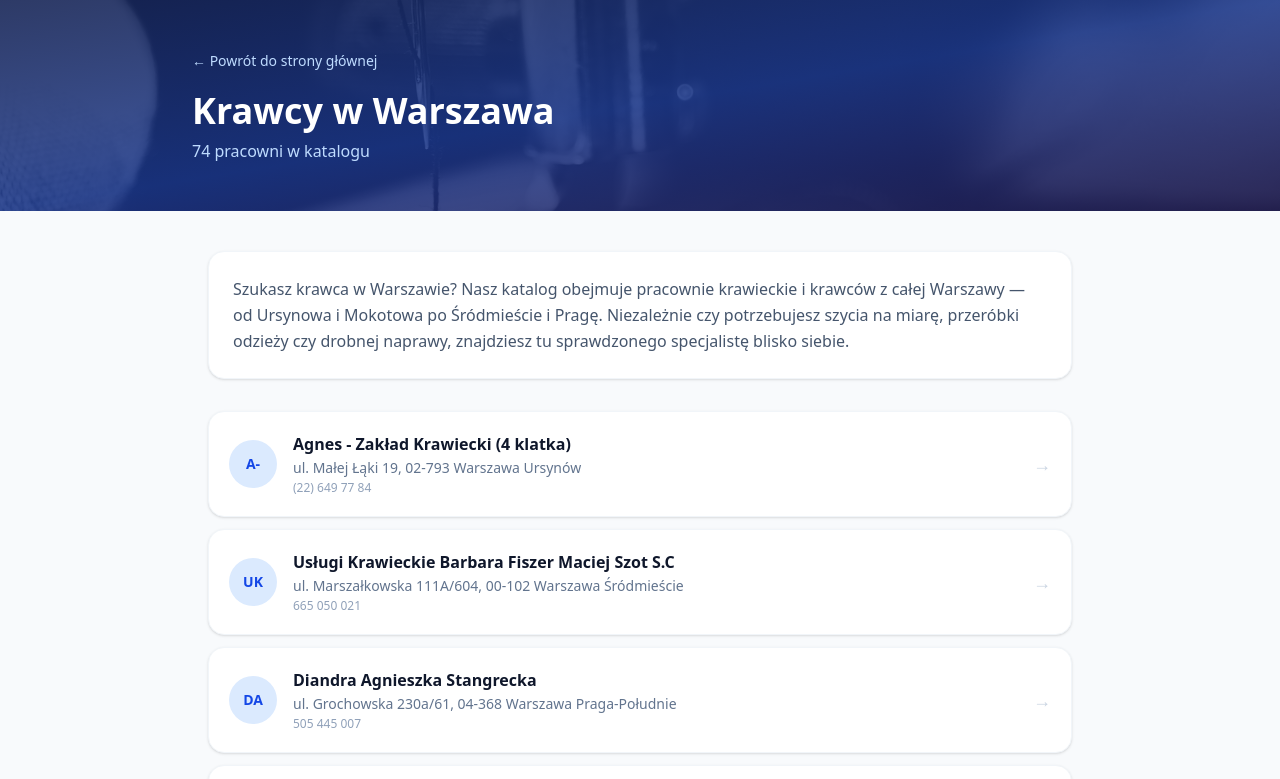
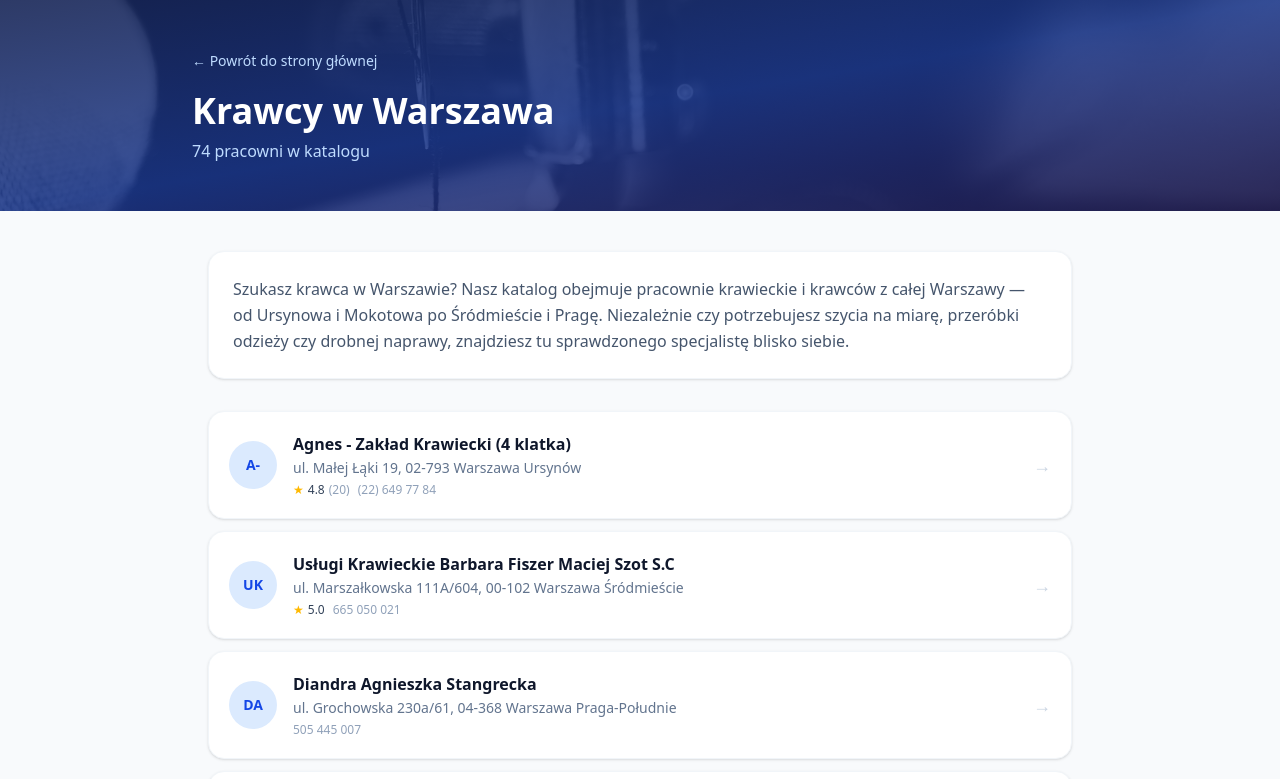
Before and after one commit to dfizzled-ux/znajdzkrawca, a Next.js app in the folder znajdzkrawca/: page /warszawa in a window 1280 px wide. Shown: the top 779 px of the page. Built offline with nearby package versions, Linux system fonts and the light colour scheme.

Commit message:
Show ratings on city listing cards

```diff
--- a/znajdzkrawca/src/app/[city]/page.js
+++ b/znajdzkrawca/src/app/[city]/page.js
@@ -85,9 +85,20 @@ export default async function CityPage({ params }) {
                     {tailor.name}
                   </h2>
                   <p className="text-slate-500 text-sm mt-0.5 truncate">{tailor.address}</p>
-                  {tailor.phone && (
-                    <p className="text-slate-400 text-xs mt-0.5">{tailor.phone}</p>
-                  )}
+                  <div className="flex items-center gap-2 mt-1">
+                    {tailor.rating && (
+                      <span className="flex items-center gap-1 text-xs">
+                        <span className="text-amber-400">★</span>
+                        <span className="font-medium text-slate-700">{tailor.rating.toFixed(1)}</span>
+                        {tailor.reviewCount > 0 && (
+                          <span className="text-slate-400">({tailor.reviewCount})</span>
+                        )}
+                      </span>
+                    )}
+                    {tailor.phone && (
+                      <span className="text-slate-400 text-xs truncate">{tailor.phone}</span>
+                    )}
+                  </div>
                 </div>
                 <span className="shrink-0 text-slate-300 group-hover:text-blue-500 transition-colors text-lg">→</span>
               </Link>
```
